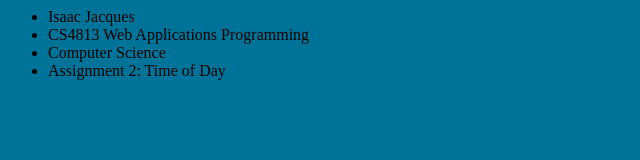
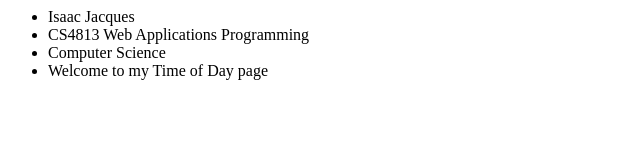
Before and after one commit to isaacjacques/COP4813-Time-Of-Day, a plain HTML site: page index.html in a window 1280 px wide. Shown: the whole page, without its empty margins (0-640 px from the left). Drawn offline with Linux system fonts and the light colour scheme.

Commit message:
added greeting per instructions

```diff
--- a/index.html
+++ b/index.html
@@ -4,7 +4,7 @@
         <li>Isaac Jacques</li>
         <li>CS4813 Web Applications Programming</li>
         <li>Computer Science</li>
-        <li>Assignment 2: Time of Day</li>
+        <li>Welcome to my Time of Day page</li>
     </ul>
     <script src="script.js"></script>
 </body>
--- a/script.js
+++ b/script.js
@@ -8,7 +8,7 @@ const COLORS = {
     night: "#730099"
 };
 
-
+hour=6
 if (hour >= 6 && hour < 12) {
     backgroundColor = COLORS.morning;
 } else if (hour >= 12 && hour < 18) {
```
